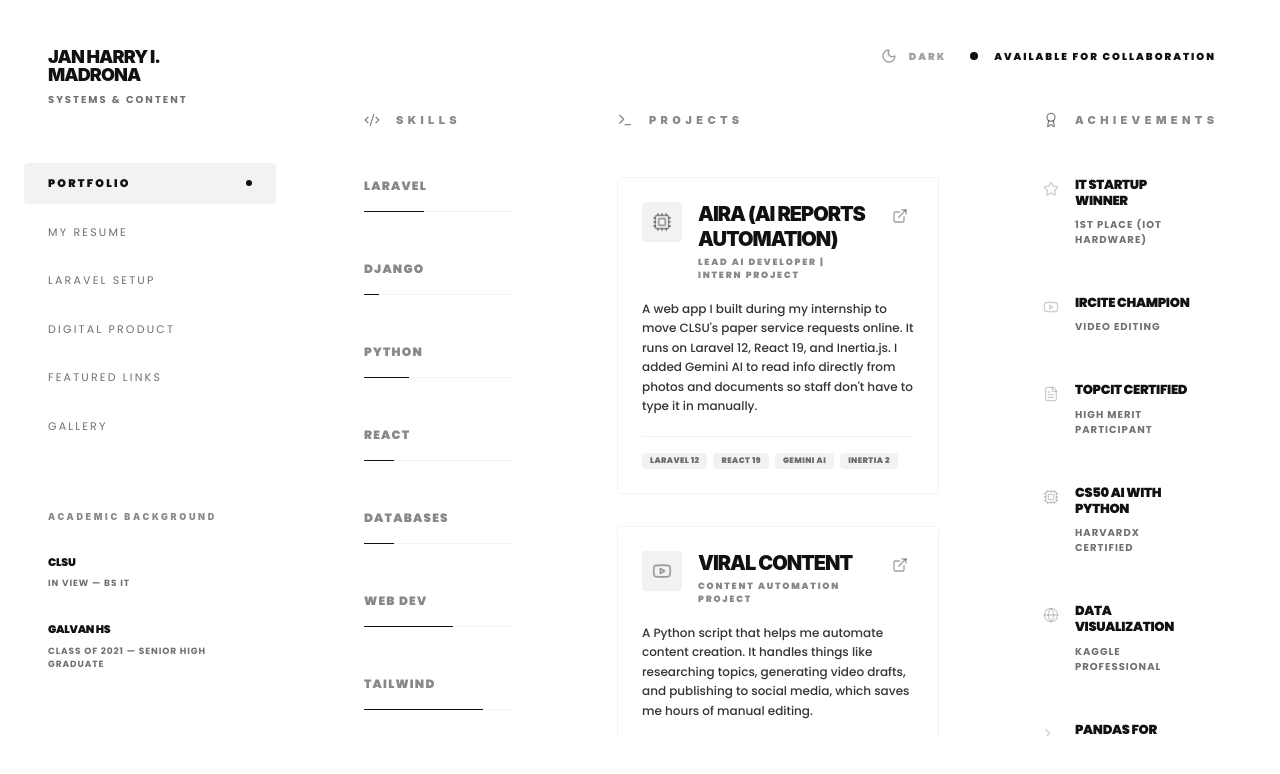
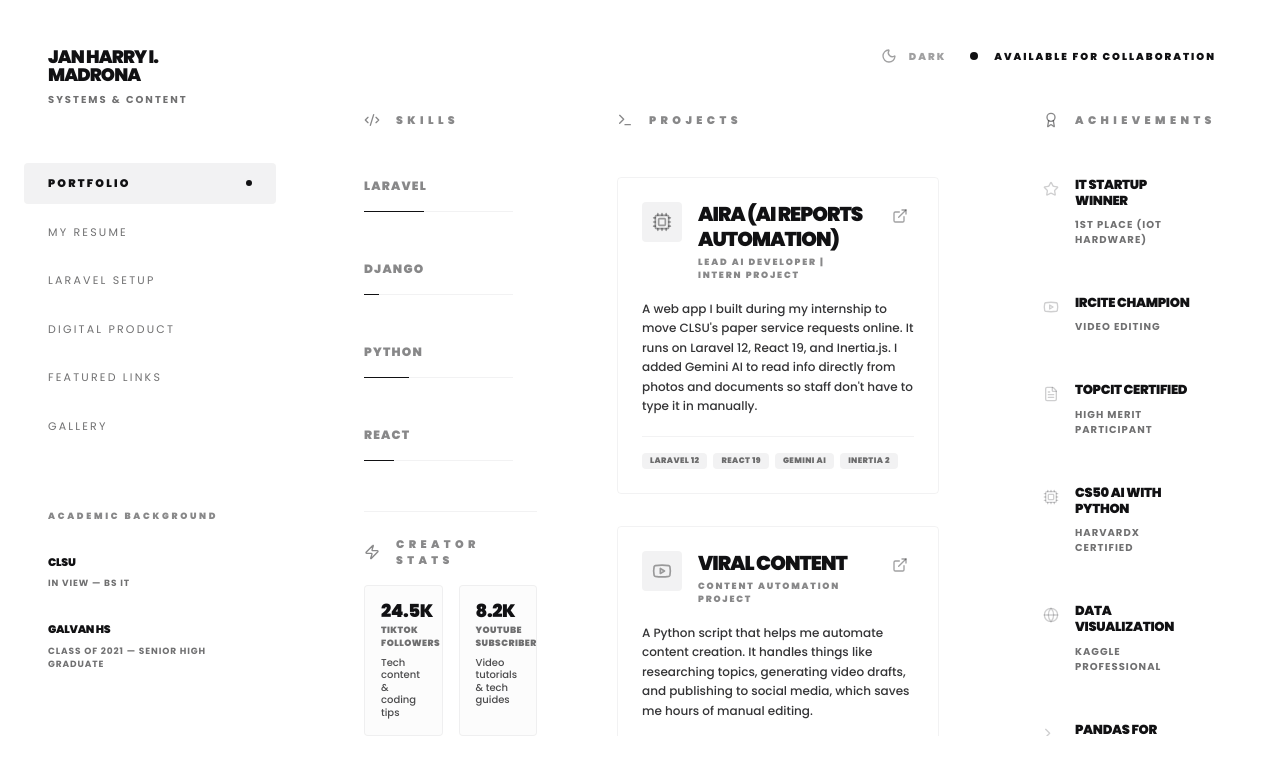
Before and after one commit to zynxoso/myweb2026, a React (Vite) app: page / in a window 1280 px wide. Shown: the top 774 px of the page. Built offline with nearby package versions, Linux system fonts and the light colour scheme.

Commit message:
feat: initialize portfolio website with personal profile, project showcase, and resource sections

```diff
--- a/src/App.tsx
+++ b/src/App.tsx
@@ -114,9 +114,11 @@ const DATA = {
   links: [
     { name: "GitHub", desc: "Where I host my repositories and automation scripts.", url: "https://github.com/zynxoso", icon: <Github className="w-4 h-4" /> },
     { name: "LinkedIn", desc: "My professional network page.", url: "https://www.linkedin.com/in/jan-harry-madrona-212108402", icon: <Linkedin className="w-4 h-4" /> },
-    { name: "TikTok", desc: "Where I post short videos about coding and developer tips.", url: "https://www.tiktok.com/@zynxoso82?_r=1&_t=ZS-93m74k6DkZg", icon: <Youtube className="w-4 h-4" /> },
-    { name: "Instagram", desc: "My personal page with casual updates and desk setups.", url: "#", icon: <Globe className="w-4 h-4" /> },
-    { name: "Latest Vid", desc: "My newest video tutorial or walkthrough.", url: "#", icon: <Youtube className="w-4 h-4" /> }
+    { name: "TikTok", desc: "Where I post short videos about coding and developer tips.", url: "https://www.tiktok.com/@zynxoso82?_r=1&_t=ZS-93m74k6DkZg", icon: <Youtube className="w-4 h-4" /> }
+  ],
+  creatorStats: [
+    { platform: "TikTok", value: "24.5K", label: "Followers", desc: "Tech content & coding tips" },
+    { platform: "YouTube", value: "8.2K", label: "Subscribers", desc: "Video tutorials & tech guides" }
   ],
   digitalProducts: [
     {
@@ -440,7 +442,7 @@ php artisan serve`
         )}
       </AnimatePresence>
 
-      <div className="flex flex-col lg:flex-row min-h-screen bg-white text-black font-['Poppins'] text-[14px] selection:bg-black selection:text-white relative">
+      <div className="flex flex-col lg:flex-row min-h-screen bg-white text-black text-[14px] selection:bg-black selection:text-white relative">
 
         {/* Mobile Header - High visibility toggle */}
         <header className="lg:hidden flex justify-between items-center px-8 py-6 bg-white sticky top-0 z-40 border-b border-black/5">
@@ -453,7 +455,11 @@ php artisan serve`
             >
               {isDarkMode ? <Sun className="w-5 h-5" /> : <Moon className="w-5 h-5" />}
             </button>
-            <button onClick={() => setIsMenuOpen(!isMenuOpen)} className="p-2 -mr-2">
+            <button
+              onClick={() => setIsMenuOpen(!isMenuOpen)}
+              className="p-2 -mr-2"
+              aria-label="Toggle mobile menu"
+            >
               {isMenuOpen ? <X className="w-6 h-6" /> : <Menu className="w-6 h-6" />}
             </button>
           </div>
@@ -659,7 +665,7 @@ php artisan serve`
                   <h3 className="text-[11px] font-black uppercase tracking-[0.4em] mb-8 lg:mb-12 flex items-center text-black/50">
                     <Code2 className="w-4 h-4 mr-4 shrink-0" /> Skills
                   </h3>
-                  <div className="flex-1 lg:overflow-y-auto space-y-10 lg:space-y-12 custom-scrollbar lg:pr-6">
+                  <div className="flex-1 lg:overflow-y-auto lg:max-h-[60%] space-y-10 lg:space-y-12 custom-scrollbar lg:pr-6">
                     {DATA.skills.technical.map((skill, idx) => (
                       <motion.div
                         key={idx}
@@ -685,6 +691,21 @@ php artisan serve`
                         </div>
                       </motion.div>
                     ))}
+                  </div>
+
+                  <div className="mt-8 lg:mt-10 border-t border-black/5 pt-6 shrink-0 text-left">
+                    <h3 className="text-[11px] font-black uppercase tracking-[0.4em] mb-4 flex items-center text-black/50">
+                      <Zap className="w-4 h-4 mr-4 shrink-0" /> Creator Stats
+                    </h3>
+                    <div className="grid grid-cols-2 gap-4">
+                      {DATA.creatorStats.map((stat, idx) => (
+                        <div key={idx} className="p-4 border border-black/5 rounded-sm bg-black/[0.01]">
+                          <div className="text-lg font-black tracking-tight leading-none mb-1">{stat.value}</div>
+                          <div className="text-[9px] font-black uppercase tracking-wider text-black/60 mb-1.5">{stat.platform} {stat.label}</div>
+                          <div className="text-[10px] opacity-75 font-medium leading-tight">{stat.desc}</div>
+                        </div>
+                      ))}
+                    </div>
                   </div>
                 </motion.section>
 
--- a/src/index.css
+++ b/src/index.css
@@ -10,8 +10,8 @@
   --color-border-subtle: var(--border-color);
 
   /* Typography */
-  --font-heading: "Inter", sans-serif;
-  --font-body: "Inter", sans-serif;
+  --font-heading: "Poppins", sans-serif;
+  --font-body: "Poppins", sans-serif;
   --font-mono: "JetBrains Mono", monospace;
 }
 
```
